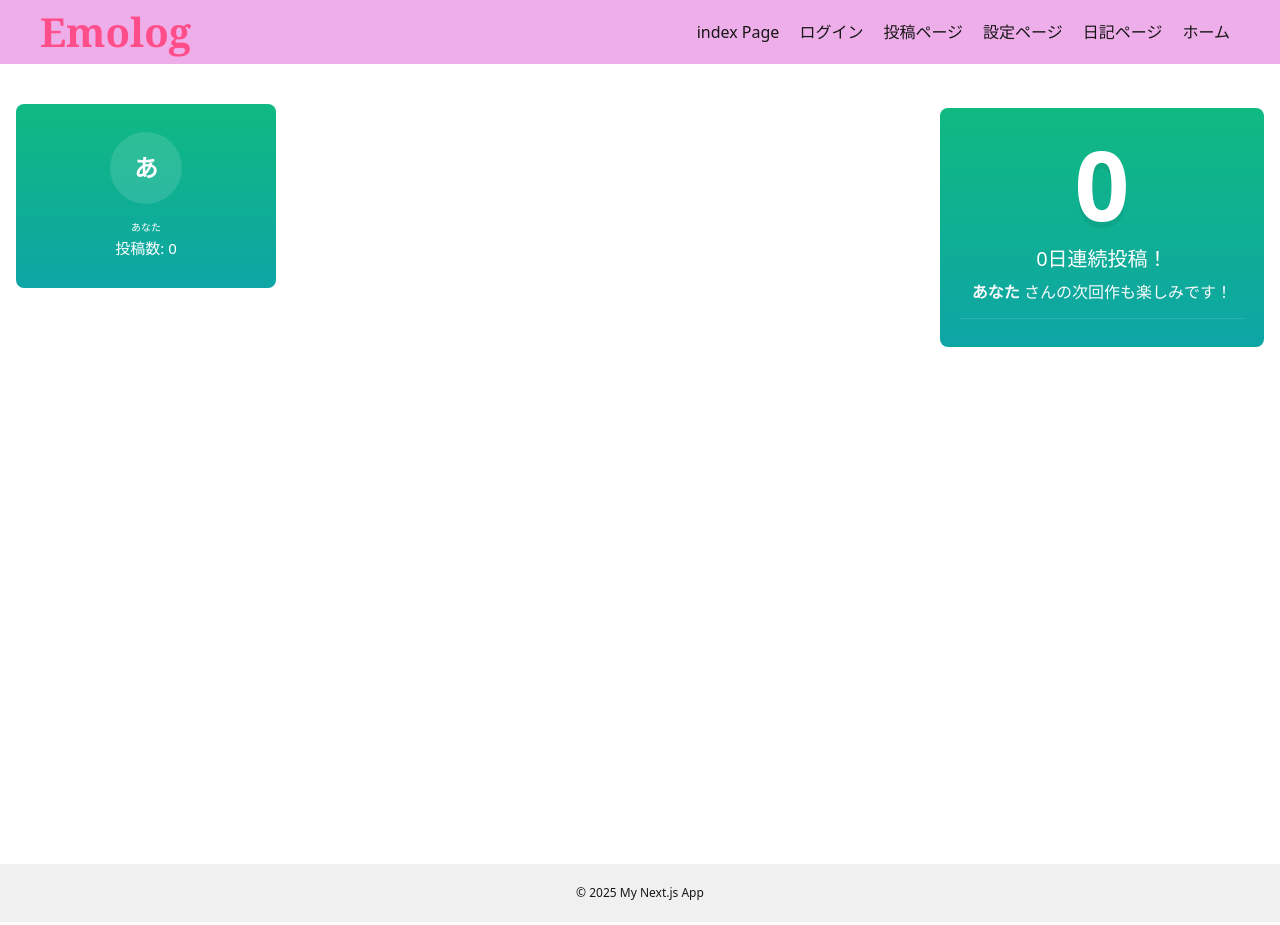
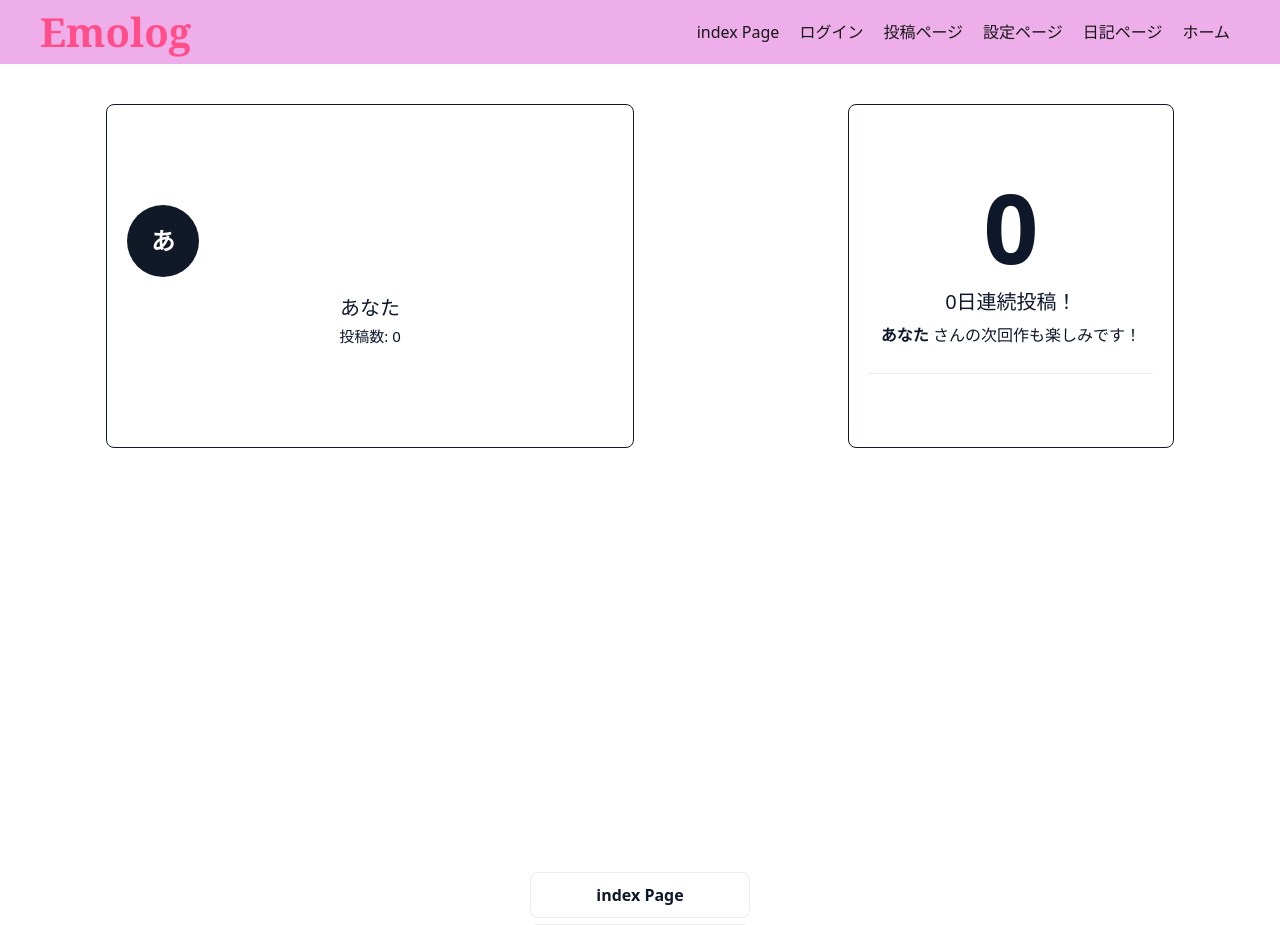
Before and after one commit to jphacks/tk_b_2510, a Next.js app in the folder frontend/: page /user-home in a window 1280 px wide. Shown: the top 925 px of the page. Built offline with nearby package versions, Linux system fonts and the light colour scheme; no server answers; sample sign-in values are in the browser's storage.

Commit message:
[update]user-homeの更新

```diff
--- a/frontend/src/app/user-home/page.js
+++ b/frontend/src/app/user-home/page.js
@@ -2,6 +2,7 @@
 
 import React, { useEffect, useState } from "react";
 import styles from "./page.module.css";
+import Link from 'next/link';
 import { supabase } from '../../lib/supabaseClient';
 import AuthGuard from '../../lib/AuthGuard';
 
@@ -178,6 +179,15 @@ export function HomePage() {
           </div>
         </section>
       </main>
+      {/* sub navigation under the main columns */}
+      <div className={styles.subNav} role="navigation" aria-label="page links">
+        <Link href="/" className={styles.navButton}>index Page</Link>
+        <Link href="/login" className={styles.navButton}>ログイン</Link>
+        <Link href="/post" className={styles.navButton}>投稿ページ</Link>
+        <Link href="/settings" className={styles.navButton}>設定ページ</Link>
+        <Link href="/diary" className={styles.navButton}>日記ページ</Link>
+        <Link href="/user-home" className={styles.navButton}>ホーム</Link>
+      </div>
     </>
   );
 }
--- a/frontend/src/app/user-home/page.module.css
+++ b/frontend/src/app/user-home/page.module.css
@@ -20,27 +20,37 @@
   padding: 0; /* let modalCard control padding */
   box-shadow: none;
   text-align: center;
+  display: flex;
+  flex-direction: column;
+  height: 50%;
 }
 .userPanel .modalWrap{ /* ensure modal centers inside aside */
+  min-height: 0;
   display: flex;
   justify-content: center;
+  align-items: center;
   padding: 16px 0;
+  flex: 1; /* fill available column height */
+  height: 100%;
 }
 .userPanel .modalCard{
-   width: 100%;
-  max-width: 640px;
-  background: linear-gradient(180deg,#10b981,#0ea5a5); /* teal-ish banner */
+  min-height: 0;
+  width: 100%;
+  max-width: none; /* allow filling the column */
+  background: #ffffff; /* white background */
   border-radius: 8px;
-  color: white;
+  color: #0f172a; /* dark text */
   text-align: center;
   padding: 28px 20px;
+  min-height: 0;
   position: relative;
+  border: 1px solid #0f172a; /* black border */
 }
 .userAvatar{
   width: 72px;
   height: 72px;
   border-radius: 50%;
-  background: rgba(255,255,255,0.12);
+  background: #111827; /* dark avatar background for contrast */
   display: inline-flex;
   align-items: center;
   justify-content: center;
@@ -48,6 +58,7 @@
   margin-bottom: 10px;
   font-size: 24px;
   color: white;
+  min-height: 0;
 }
 .icon{
   width: 36px;
@@ -126,32 +137,38 @@
 }
 .modalCard{
   width: 100%;
-  max-width: 640px;
-  background: linear-gradient(180deg,#10b981,#0ea5a5); /* teal-ish banner */
+  max-width: none; /* allow filling the column */
+  background: #ffffff; /* white background */
   border-radius: 8px;
-  color: white;
+  color: #0f172a; /* dark text */
   text-align: center;
   padding: 28px 20px;
   position: relative;
+  border: 1px solid #0f172a; /* black border */
+  display: flex;
+  flex-direction: column;
+  justify-content: center;
+  height: 100%;
 }
 .bigNumber{
   font-size: 96px;
   font-weight: 800;
   line-height: 1;
-  text-shadow: 0 6px 0 rgba(0,0,0,0.06);
+  text-shadow: none;
+  color: #0f172a;
 }
 .bigHeadline{
   margin: 12px 0 6px;
   font-size: 20px;
-  color: #ffffff;
+  color: #0f172a;
 }
 .description{
   margin: 0 12px 14px;
-  color: #f8fafc;
+  color: #0f172a;
 }
 .modalDivider{
   height: 1px;
-  background: rgba(255,255,255,0.12);
+  background: rgba(0,0,0,0.08);
   margin: 12px 0 0;
 }
 
@@ -162,20 +179,64 @@
 /* main grid layout */
 .mainGrid{
   display: grid;
-  grid-template-columns: 260px 1fr;
-  gap: 24px;
+  grid-template-columns: 1fr 1fr; /* two equal columns */
+  gap: 12px; /* reduced from 24px to half */
   padding: 24px 16px;
-  align-items: start;
+  align-items: stretch; /* make rows stretch to the same height */
+  max-width: 1100px; /* limit width and center grid */
+  margin: 0 auto;
 }
 .userName{
   margin: 6px 0 2px;
-  font-size: 10px;
+  font-size: 20px;
 }
-.userMeta{ color: #ffffff; font-size: 15px }
+.userMeta{ color: #0f172a; font-size: 15px }
 .streakColumn{
   display: flex;
-  align-items: flex-start;
-  justify-content: flex-end; /* 右寄せ */
+  flex-direction: column;
+  align-items: flex-end; /* 右寄せ（横方向） */
+  justify-content: flex-start;
+  height: 50%;
+}
+
+/* ensure the right column's modalWrap behaves like the left one */
+.streakColumn .modalWrap{
+  min-height: 0;
+  display: flex;
+  justify-content: center;
+  align-items: center;
+  padding: 16px 0;
+  flex: 1;
+  height: 100%;
+}
+
+/* normalize box model for consistent sizing */
+.userPanel, .streakColumn{
+  box-sizing: border-box;
+  padding: 0;
+}
+
+/* sub navigation below the main columns */
+.subNav{
+  display: flex;
+  flex-direction: column;
+  align-items: center;
+  gap: 6px; /* reduced from 12px */
+  padding: 8px; /* reduced from 16px */
+}
+.navButton{
+  background: #ffffff; /* white background */
+  color: #0f172a;
+  padding: 10px 16px;
+  border-radius: 8px;
+  text-decoration: none;
+  font-weight: 600;
+  width: 220px; /* fixed width column */
+  text-align: center;
+  border: 1px solid rgba(15,23,42,0.08);
+}
+.navButton:hover{
+  background: #f8fafc;
 }
 
 @media (max-width: 768px){
```
